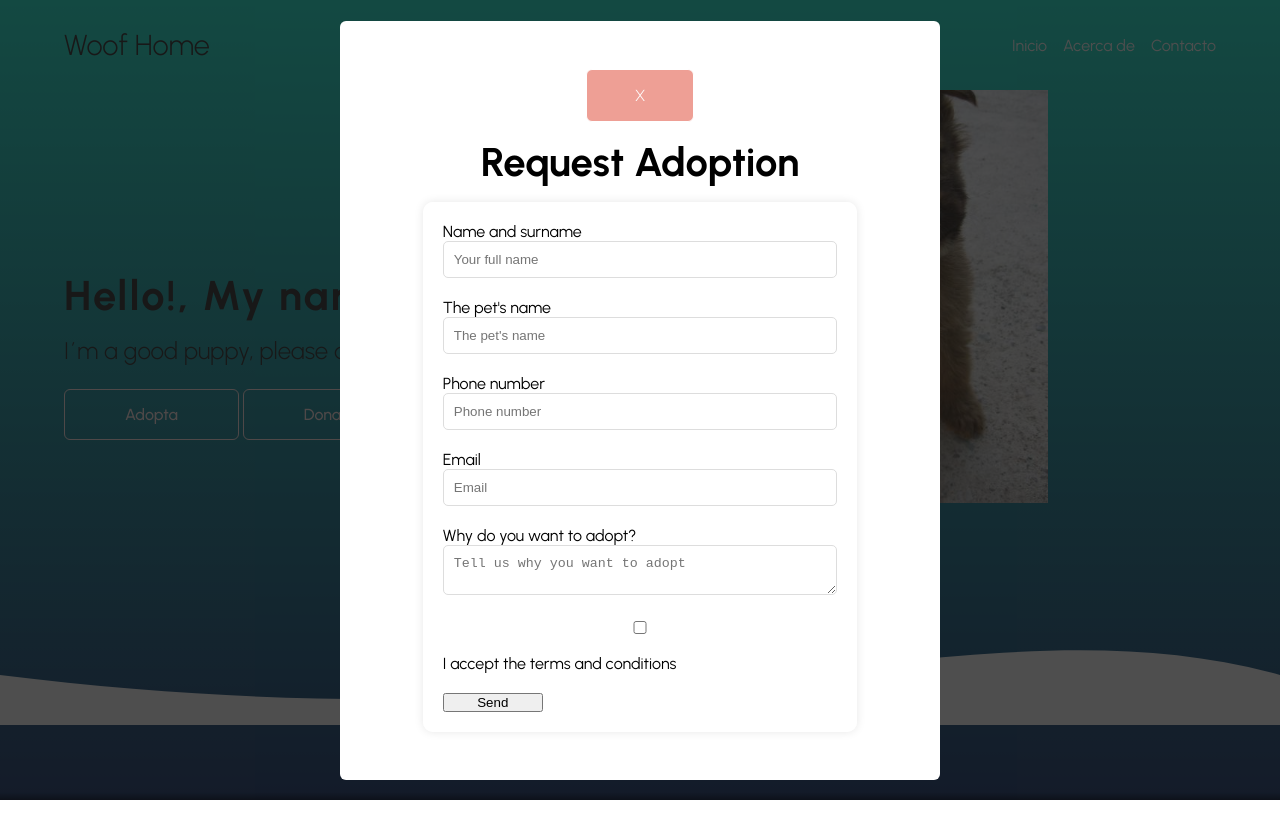
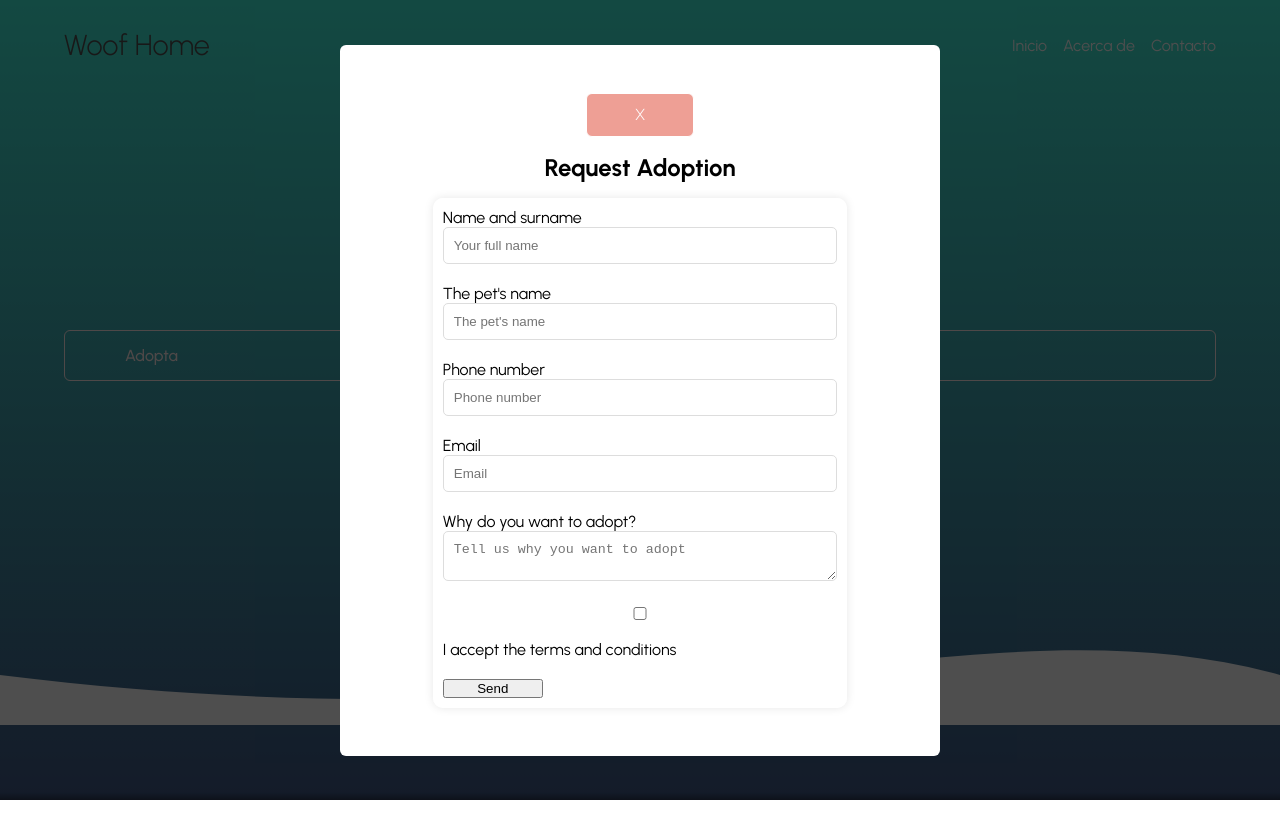
Before and after one commit to Borge1705/MODEL, a plain HTML site: page index.html in a window 1280 px wide. Both pictures are taken after a click on the link "Adopta". Drawn offline with Linux system fonts and the light colour scheme.

Commit message:
mejorado

```diff
--- a/estilos.css
+++ b/estilos.css
@@ -156,7 +156,7 @@ button {
 }
 
 .modal__title{
-    font-size: 2.5rem;
+    font-size: 1.5rem;
 }
 
 .modal__paragraph{
@@ -177,6 +177,7 @@ button {
     border-radius: 6px;
     display: inline-block;
     font-weight: 100;
+    line-height: 10px;
     transition: background-color .3s;
 }
 
@@ -229,7 +230,7 @@ button {
 .contact-info,
 .contact-form {
     background-color: rgba(255, 255, 255, 0.9);
-    padding: 20px;
+    padding: 10px;
     border-radius: 10px;
     box-shadow: 0px 0px 10px rgba(0, 0, 0, 0.1);
 }
--- a/index.html
+++ b/index.html
@@ -25,16 +25,12 @@
         </nav>
 
         <section class="hero__main container">
-            <div class="hero__texts">
-                <h1 class="hero__title">Hello!, My name is Jordan</h1>
-                <p class="hero__subtitle">I´m a good puppy, please adopt me </p>
+
                 <a href="#" class="hero__cta">Adopta</a>
                 <a href="#" class="hero__cta">Donativo</a>
             </div>
 
-            <figure class="hero__picture" style="height: 120%; width: 70%;">
-                <img src="images/yoyo.jpg" class="hero__img">
-            </figure>
+
         </section>
 
         <div style="height: 150px; overflow: hidden;" class="hero__waves" ><svg viewBox="0 0 500 150" preserveAspectRatio="none" style="height: 50%; width: 100%;"><path d="M0.00,49.99 C262.08,217.40 378.89,-120.09 500.00,49.99 L500.00,150.00 L0.00,150.00 Z" style="stroke: none; fill: #fff;"></path></svg></div>
@@ -81,5 +77,6 @@
     </section>
 
 
+
     <script src="js/main.js"></script>
 </body>
--- a/js/main.js
+++ b/js/main.js
@@ -13,3 +13,20 @@ closeModal.addEventListener('click', (e) => {
   e.preventDefault();
   modal.classList.remove('modal--show'); // Eliminar la clase para ocultar el modal
 });
+
+const openModaln = document.querySelectorAll('.hero_ctac');
+const modaln = document.querySelector('.modal_c');
+const closeModaln = document.querySelector('.modal_close');
+
+openModaln.forEach(button => {
+
+  button.addEventListener('click', (e) => {
+    e.preventDefault();
+    modaln.classList.add('modal--show');
+  })
+})
+
+closeModaln.addEventListener('click', (e) => {
+  e.preventDefault();
+  modaln.classList.remove('modal--show');
+})
```
